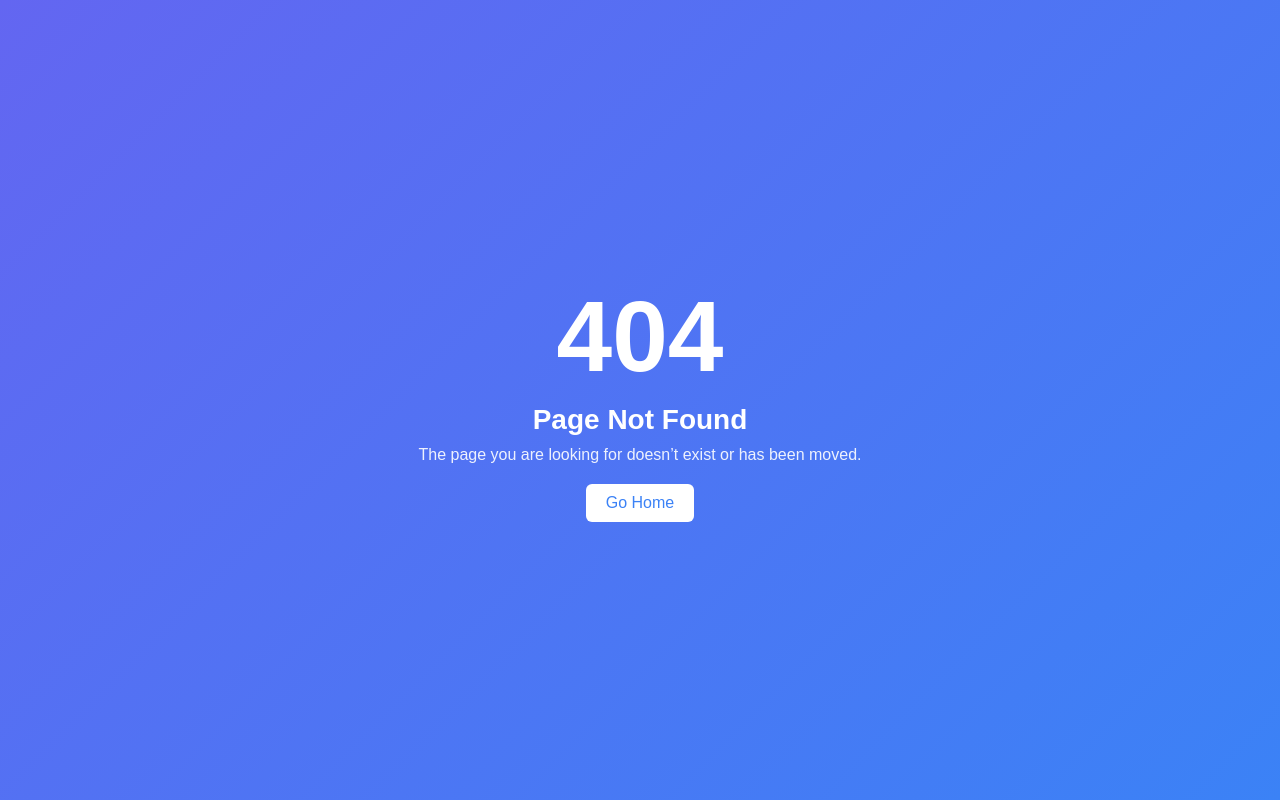
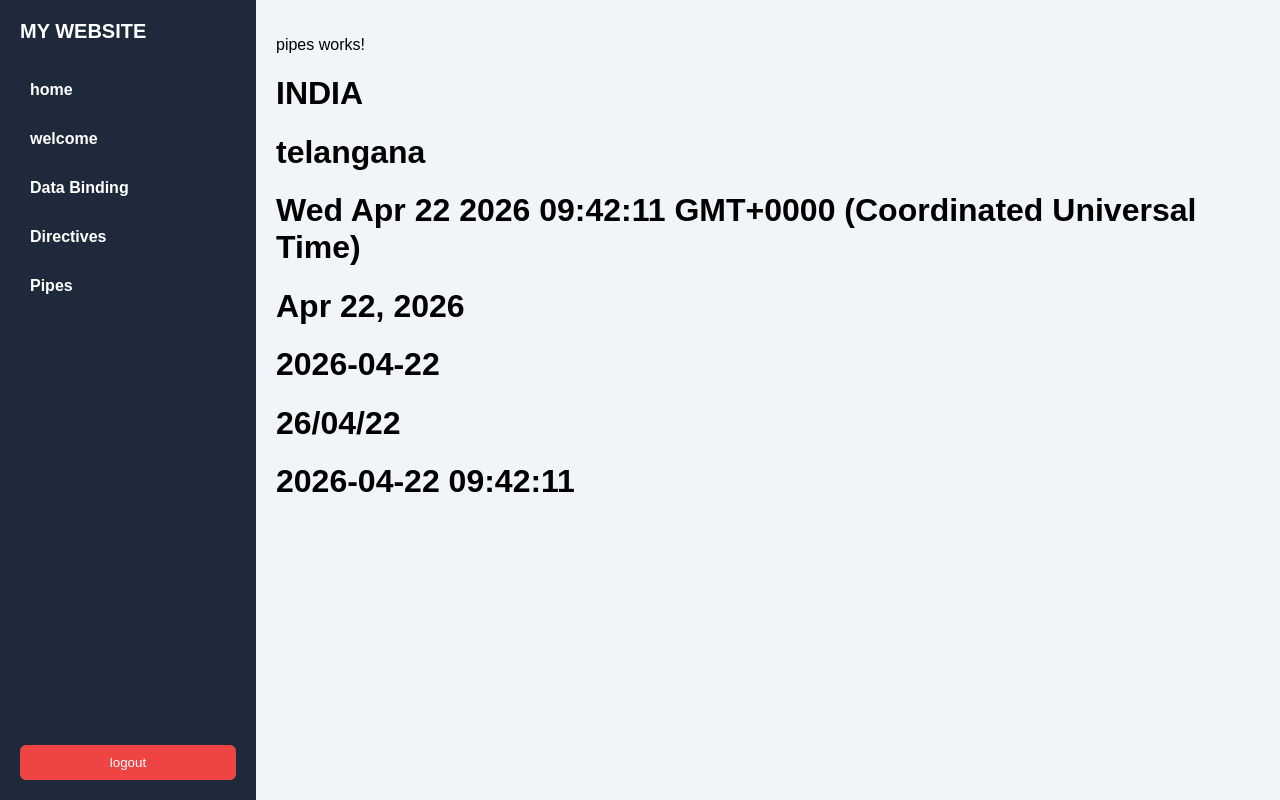
Before and after one commit to Akhilg3m/my-app-apr26, an Angular app: page /dashboard/pipes in a window 1280 px wide. Before the commit this address had no page. Built offline with nearby package versions, Linux system fonts and the light colour scheme.

Commit message:
CON: pipes

```diff
--- a/src/app/app-routing.module.ts
+++ b/src/app/app-routing.module.ts
@@ -7,6 +7,7 @@ import { HomeComponent } from './home/home.component';
 import { WelcomeComponent } from './welcome/welcome.component';
 import { DataBindingComponent } from './data-binding/data-binding.component';
 import { DirectivesComponent } from './directives/directives.component';
+import { PipesComponent } from './pipes/pipes.component';
 
 const routes: Routes = [
   {path:'login', component:LoginComponent},
@@ -15,6 +16,7 @@ const routes: Routes = [
     {path:'welcome', component:WelcomeComponent},
     {path:'data-binding', component: DataBindingComponent},
     {path:'directives', component: DirectivesComponent},
+    {path:'pipes', component:PipesComponent}
   ]},
   {path:'', component:LoginComponent},
   {path:'**',component:PageNotFoundComponent}
--- a/src/app/app.module.ts
+++ b/src/app/app.module.ts
@@ -11,6 +11,7 @@ import { WelcomeComponent } from './welcome/welcome.component';
 import { DataBindingComponent } from './data-binding/data-binding.component';
 import { FormsModule } from '@angular/forms';
 import { DirectivesComponent } from './directives/directives.component';
+import { PipesComponent } from './pipes/pipes.component';
 @NgModule({
   declarations: [
     AppComponent,
@@ -20,7 +21,8 @@ import { DirectivesComponent } from './directives/directives.component';
     HomeComponent,
     WelcomeComponent,
     DataBindingComponent,
-    DirectivesComponent
+    DirectivesComponent,
+    PipesComponent
   ],
   imports: [
     BrowserModule,
--- a/src/app/dashboard/dashboard.component.html
+++ b/src/app/dashboard/dashboard.component.html
@@ -5,6 +5,7 @@
         <h1 routerLink="welcome">welcome</h1>
         <h1 routerLink="data-binding">Data Binding</h1>
         <h1 routerLink="directives">Directives</h1>
+        <h1 routerLink="pipes">Pipes</h1>
 
         <button routerLink="/login">logout</button>
     </div>
--- a/src/app/directives/directives.component.html
+++ b/src/app/directives/directives.component.html
@@ -9,11 +9,6 @@
 <ul>
     <li *ngFor="let state of states">{{state}}</li>
 </ul>
-
-<select name="" id="">
-    <option value="" *ngFor="let state of states">{{state}}</option>
-</select>
-
 <table>
     <thead>
         <tr>
--- /dev/null
+++ b/src/app/pipes/pipes.component.html
@@ -0,0 +1,12 @@
+<p>pipes works!</p>
+
+<h1>{{country | uppercase }}</h1>
+
+<h1>{{state | lowercase }}</h1>
+
+<h1>{{now}}</h1>
+<h1>{{now | date }}</h1>
+
+<h1>{{now | date:'yyyy-MM-dd' }}</h1>
+<h1>{{now | date:'yy/MM/dd' }}</h1>
+<h1>{{now | date:'yyyy-MM-dd hh:mm:ss' }}</h1>
--- /dev/null
+++ b/src/app/pipes/pipes.component.ts
@@ -0,0 +1,16 @@
+import { Component } from '@angular/core';
+
+@Component({
+  selector: 'app-pipes',
+  templateUrl: './pipes.component.html',
+  styleUrls: ['./pipes.component.css']
+})
+export class PipesComponent {
+
+  country:string = "india";
+
+  state:string = "TELANGANA";
+
+  now:any = new Date();
+
+}
```
Also changed, not shown: src/app/pipes/pipes.component.css (added), 1 other file (tests, documents, lock files or other folders).
